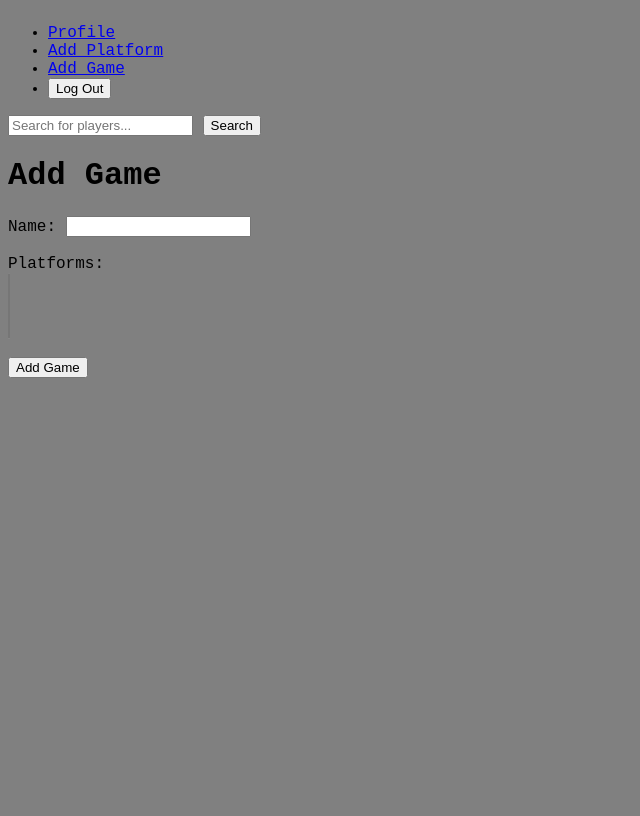
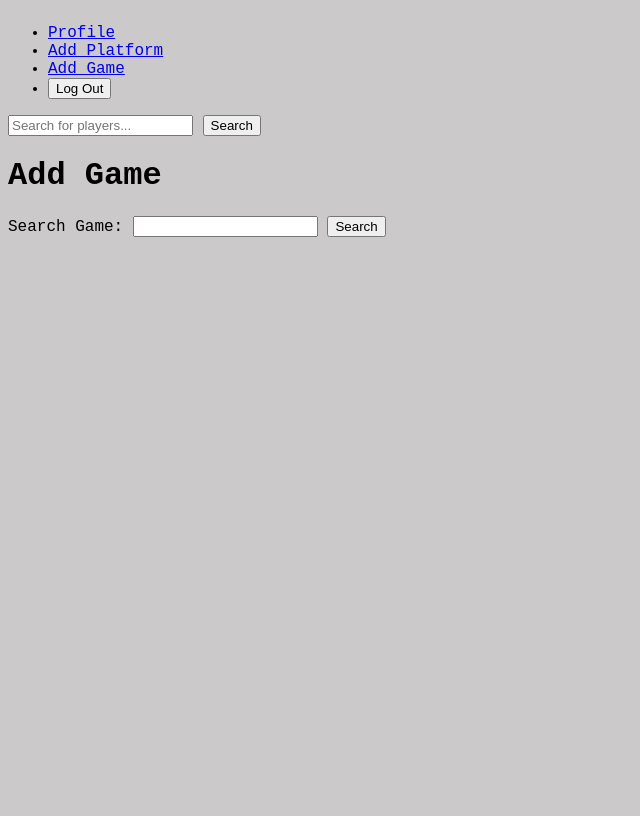
Before and after one commit to Elder-Xeno/LFG, a Django app: page /add_game/ in a window 1280 px wide. Shown: the whole page, without its empty margins (0-640 px from the left). Run offline with Django 5.2, Linux system fonts and the light colour scheme; the visitor is signed in with stand-in values (Sample User, id 1); data that the repository does not hold is empty.

Commit message:
Added API Search function to Add Game

```diff
--- a/main_app/static/css/style.css
+++ b/main_app/static/css/style.css
@@ -3,7 +3,7 @@ body {
     min-height: 100vh;
     flex-direction: column;
     font-family: 'Courier New', Courier, monospace;
-    background-color: grey;
+    background-color: rgb(203, 201, 201);
   }
 
   main {
--- a/main_app/templates/main_app/add_game.html
+++ b/main_app/templates/main_app/add_game.html
@@ -3,17 +3,37 @@
 
 <h1>Add Game</h1>
 
-<form method="post" action="{% url 'add_game' %}">
+<form action="" method="GET">
   {% csrf_token %}
-  <label for="name">Name:</label>
-  <input type="text" id="name" name="name" required><br><br>
-  <label for="platforms">Platforms:</label><br>
-  <select name="platforms" multiple>
-    {% for platform in platforms %}
-      <option value="{{ platform.id }}">{{ platform.name }}</option>
-    {% endfor %}
-  </select><br><br>
-  <button type="submit">Add Game</button>
+  <label for="new-game-search">Search Game:</label>
+  <input type="text" id="new-game-search" name="search" value="{{ request.GET.search }}">
+  <button>Search</button>
 </form>
 
+
+<ul>
+  {% for game in games %}
+    <li>
+      <form method="post" action="{% url 'add_game' %}">
+        {% csrf_token %}
+        <h4>{{ game.name }}</h4>
+
+        <input type="text" id="id" name="id" value="{{ game.id }}" hidden>
+        <!-- <input type="text" id="name" name="name" required value="{{ game.name }}" hidden> -->
+        <!-- <input type="text" id="cover" name="cover" required value="{{ game.cover }}" hidden> -->
+
+        <label for="platforms">Platforms:</label>
+        <select name="platforms" >
+          {% for platform in platforms %}
+          <option value="{{ platform.id }}">{{ platform.name }}</option>
+          {% endfor %}
+        </select>
+        <button type="submit">Add Game</button>
+      </form>
+    </li>
+  {% endfor %}
+</ul>
+
+
+
 {% endblock %}
--- a/main_app/views.py
+++ b/main_app/views.py
@@ -7,6 +7,10 @@ from django.contrib.auth.decorators import login_required
 from django.contrib.auth.forms import UserCreationForm
 from .models import Profile, Game, Platform
 from django.db.models import Count
+from django.http import JsonResponse
+from requests import post
+import os
+
 
 def home(request):
     return render(request, 'home.html')
@@ -61,8 +65,14 @@ def add_game(request):
 
         return redirect('profile')
     else:
+        games = []
+        search = request.GET.get("search")
+        if search:
+            games = search_games_api(search)
+
         platforms = Platform.objects.all()
-        return render(request, 'main_app/add_game.html', {'platforms': platforms})
+        return render(request, 'main_app/add_game.html', {'platforms': platforms, "games": games})
+
 
 
 @login_required
@@ -92,3 +102,26 @@ class CustomLoginView(BaseLoginView):
         user = form.get_user()
         login(self.request, user)
         return redirect(reverse('profile', kwargs={'username': user.username}))
+
+
+
+
+def search_games_api(search):
+    access_token = "wgc7mftl4uywt7g5xay6tjim4agucq"
+    headers = {
+        'Client-ID': os.environ.get("CLIENT_ID"),
+        'Authorization': f'Bearer {access_token}'
+    }
+
+    response = post('https://api.igdb.com/v4/games', headers=headers, data=f'fields id, name; search: "{search}" ;')
+
+    return response.json()
+
+
+# def get_twitch_access_token():
+#     client_id = os.environ.get("CLIENT_ID")
+#     client_secret = os.environ.get("CLIENT_SECRET")
+
+#     response = post(f'https://id.twitch.tv/oauth2/token?client_id={client_id}&client_secret={client_secret}&grant_type=client_credentials')
+
+#     return response
```
